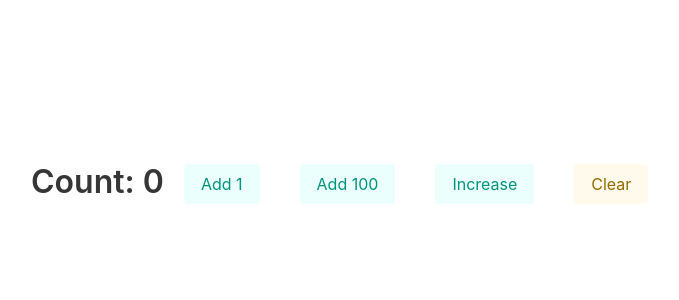
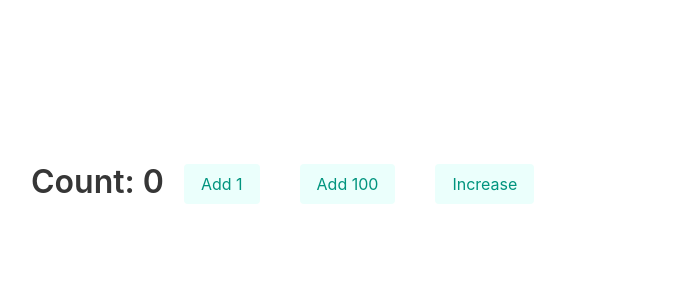
Before and after one commit to mate-academy/react_counter, a React (Create React App) app: page / in a window 1280 px wide. Shown: the top 300 px of the page, without its empty margins (41-720 px from the left). Built offline with nearby package versions, Linux system fonts and the light colour scheme; the HTML template or start-up script is replaced by a standard one.

Commit message:
add feature

```diff
--- a/src/App.tsx
+++ b/src/App.tsx
@@ -37,13 +37,17 @@ class App extends React.Component<{}, State> {
   };
 
   render() {
+    const { count } = this.state;
+
     return (
       <section className="section is-medium">
+
         <h1 className="title is-3">
           Count:
           {' '}
-          {this.state.count}
+          {count}
         </h1>
+
         <button
           className="button is-primary is-light"
           type="button"
@@ -51,6 +55,7 @@ class App extends React.Component<{}, State> {
         >
           Add 1
         </button>
+
         <button
           className="button is-primary is-light"
           type="button"
@@ -58,6 +63,7 @@ class App extends React.Component<{}, State> {
         >
           Add 100
         </button>
+
         <button
           className="button is-primary is-light"
           type="button"
@@ -65,6 +71,8 @@ class App extends React.Component<{}, State> {
         >
           Increase
         </button>
+
+        {count !== 0 && (
           <button
             className="button is-warning is-light"
             type="button"
@@ -76,6 +84,7 @@ class App extends React.Component<{}, State> {
           >
             Clear
           </button>
+        ) }
       </section>
     );
   }
```
Lines whose indentation alone changed are shown as unchanged.
